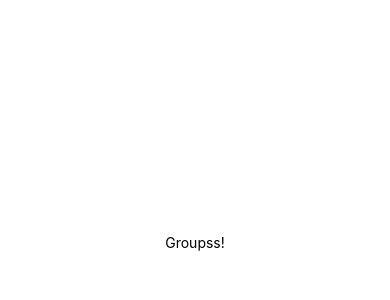
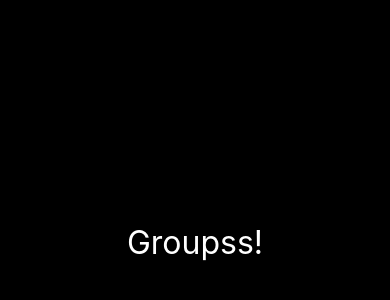
Before and after one commit to larads/igniteTeams, a React Native app: screen / in a window 390 px wide. Shown: the part 180-480 px from the top of the page. Built offline with nearby package versions, Linux system fonts and the light colour scheme.

Commit message:
🌈 style(import alias):

```diff
--- a/package.json
+++ b/package.json
@@ -12,12 +12,15 @@
     "expo": "~49.0.15",
     "expo-status-bar": "~1.6.0",
     "react": "18.2.0",
-    "react-native": "0.72.6"
+    "react-native": "0.72.6",
+    "styled-components": "^6.1.8"
   },
   "devDependencies": {
     "@babel/core": "^7.20.0",
     "@types/react": "~18.2.14",
     "@types/react-native": "^0.73.0",
+    "@types/styled-components": "^5.1.34",
+    "@types/styled-components-react-native": "^5.2.5",
     "babel-plugin-module-resolver": "^5.0.0",
     "typescript": "^5.1.3"
   },
--- a/src/screens/groups/index.tsx
+++ b/src/screens/groups/index.tsx
@@ -1,18 +1,9 @@
-import { StyleSheet, Text, View } from 'react-native';
+import * as S from './styles';
 
 export function Groups() {
   return (
-    <View style={styles.container}>
-      <Text>Groupss!</Text>
-    </View>
+    <S.Container>
+      <S.Title>Groupss!</S.Title>
+    </S.Container>
   );
 }
-
-const styles = StyleSheet.create({
-  container: {
-    flex: 1,
-    backgroundColor: '#fff',
-    alignItems: 'center',
-    justifyContent: 'center',
-  },
-});
--- /dev/null
+++ b/src/screens/groups/styles.ts
@@ -0,0 +1,13 @@
+import styled from 'styled-components/native'
+
+export const Container = styled.View`
+    flex: 1;
+    background-color: #000;
+    align-items: center;
+    justify-content: center;
+`
+
+export const Title = styled.Text`
+    color: #FFF;
+    font-size: 32px;
+`
```
Also changed, not shown: 2 other files (tests, documents, lock files or other folders).
